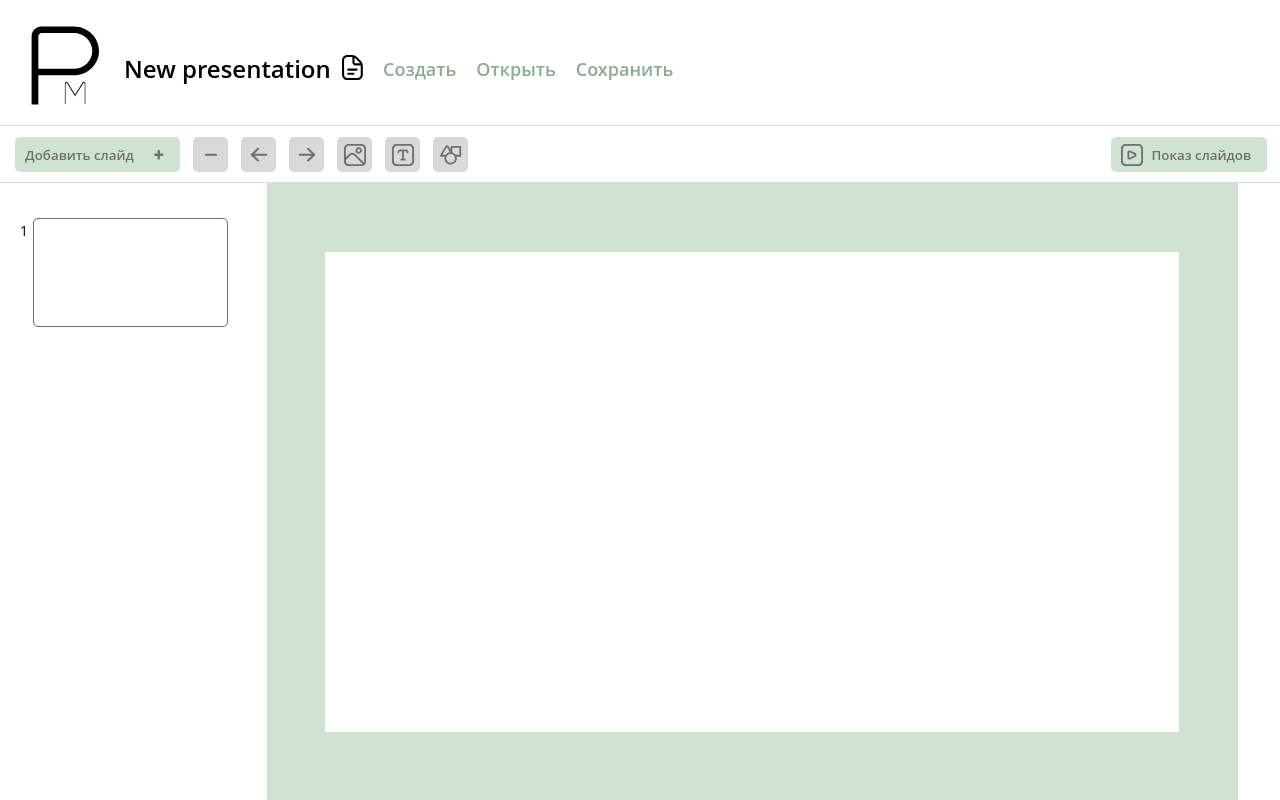
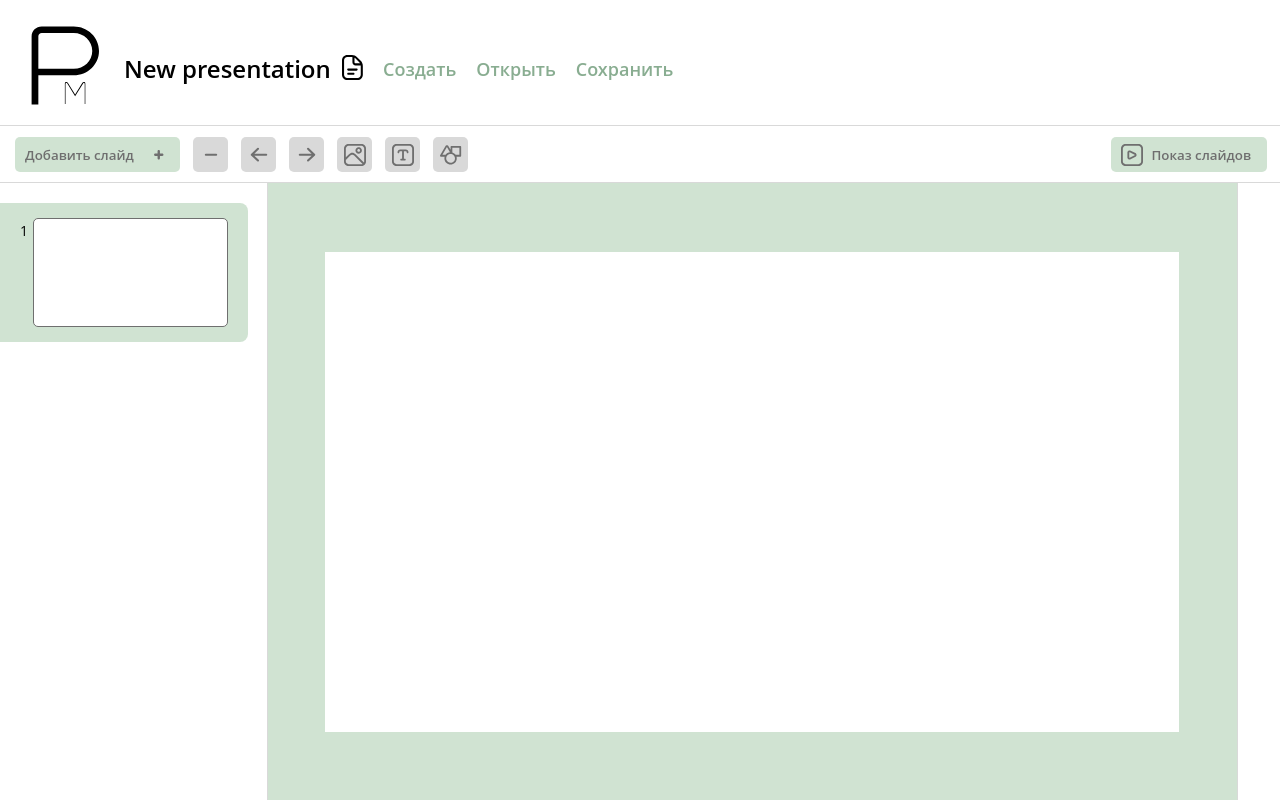
Before and after one commit to DmitryIldyukov/FrontEndPresentationMaker, a React (Create React App) app: page / in a window 1280 px wide. Built offline with nearby package versions, Linux system fonts and the light colour scheme.

Commit message:
Переделал SlideList (Выбор слайда)

```diff
--- a/src/components/editor/EditorFn.tsx
+++ b/src/components/editor/EditorFn.tsx
@@ -1,14 +1,18 @@
-import {createPresentation, createSlide, removeSlide} from "../../types/functions";
+import {createPresentation, createSlide, removeSlide, selectSlide} from "../../types/functions";
 import {dispatch} from "./Editor";
 
 export const addSlideHandler = () => {
     dispatch(createSlide, {});
 }
 
-export const removeSlideHandler = (slideIndex: number) => {
-    dispatch(removeSlide, slideIndex);
+export const removeSlideHandler = (slideId: number) => {
+    dispatch(removeSlide, slideId);
 }
 
 export const createPresentationHandler = () => {
     dispatch(createPresentation, {});
 }
+
+export const selectSlideHandler = (slideId: number) => {
+    dispatch(selectSlide, slideId)
+}
--- a/src/components/slideList/Slide.module.css
+++ b/src/components/slideList/Slide.module.css
@@ -6,6 +6,19 @@
     background-color: #FFFFFF;
 }
 
+.slideChecked {
+    background: #9BC3A078;
+}
+
+.slideMainPart {
+    display: flex;
+    cursor: pointer;
+    position: relative;
+    padding: 15px 20px;
+    margin-right: 15px;
+    border-top-right-radius: 8px;
+    border-bottom-right-radius: 8px;
+}
 
 .slideContainer {
     display: flex;
@@ -15,34 +28,6 @@
 .slideContainer input[type=radio] {
     display: none;
 }
-
-.visible {
-    display: initial;
-}
-
-.slideContainer label {
-    display: flex;
-    cursor: pointer;
-    position: relative;
-    padding: 15px 20px;
-    margin-right: 15px;
-    border-top-right-radius: 8px;
-    border-bottom-right-radius: 8px;
-}
-
-.slideContainer input[type=radio]:checked + label {
-    background: #9BC3A078;
-}
-
-/*.slideContainer input[type=radio]:checked {*/
-/*    label {*/
-/*        .slideTool {*/
-/*            .deleteSlide {*/
-/*                display: initial;*/
-/*            }*/
-/*        }*/
-/*    }*/
-/*}*/
 
 .slideTool {
     display: flex;
@@ -57,12 +42,3 @@
     font-size: 14px;
     padding-top: 3px;
 }
-
-.deleteSlide {
-    font-family: 'Open Sans', sans-serif;
-    font-size: 14px;
-    padding-top: 3px;
-    width: 18px;
-    height: 18px;
-    display: none;
-}
--- a/src/components/slideList/Slide.tsx
+++ b/src/components/slideList/Slide.tsx
@@ -1,18 +1,22 @@
 import React from 'react';
 import styles from './Slide.module.css';
+import { selectSlideHandler } from '../editor/EditorFn';
 
 const Slide = (Props: { slideId: number, isSelectedSlide: boolean }) => {
     return (
-        <li className={styles.slideContainer}>
-            <input id="radio-1" type="radio" name="radio"/>
-            <label htmlFor="radio-1">
+        <li
+            onClick={() => selectSlideHandler(Props.slideId - 1)}
+            className={styles.slideContainer}
+            key={Props.slideId}
+        >
+            <div className={styles.slideMainPart + " " + (Props.isSelectedSlide ? styles.slideChecked : undefined)}>
                 <div className={styles.slideTool}>
                     <span className={ styles.slideNumber }>{ Props.slideId }</span>
                 </div>
-                <div className={styles.slide} >
+                <div className={styles.slide}>
 
                 </div>
-            </label>
+            </div>
         </li>
     )
 }
--- a/src/components/slideList/SlideList.module.css
+++ b/src/components/slideList/SlideList.module.css
@@ -17,6 +17,7 @@ li {
     height: calc(100vh - 183px);
     overflow-y: scroll;
     overflow-x: hidden;
+    align-items: center;
 }
 
 .slideList::-webkit-scrollbar-track {
--- a/src/components/slideList/SlideList.tsx
+++ b/src/components/slideList/SlideList.tsx
@@ -4,8 +4,8 @@ import styles from './SlideList.module.css';
 
 export function SlideList( Props: { slideList: TSlide[], selectedSlides: TSlide[] }) {
 
-    const slides = Props.slideList.map((slide, index) => (
-        <Slide slideId={slide.slideId} isSelectedSlide={Props.selectedSlides.some((Slide) => Slide.slideId === slide.slideId)} />
+    const slides = Props.slideList.map((slide, id) => (
+        <Slide key={id} slideId={slide.slideId} isSelectedSlide={Props.selectedSlides.some((Slide) => Slide.slideId === slide.slideId)} />
     ));
 
     return (
--- a/src/types/functions.ts
+++ b/src/types/functions.ts
@@ -51,16 +51,16 @@ export function removeSlide(presentation: Presentation, slideId: number): Presen
     };
 }
 
-function selectSlide(presentation: Presentation, slideId: number): Presentation {
+export function selectSlide(presentation: Presentation, slideId: number): Presentation {
     const slide = presentation.slides[slideId];
-    const newSelectedSlides = [...presentation.selectedSlides, slide];
+    const newSelectedSlides = [slide];
     return {
         ...presentation,
         selectedSlides: newSelectedSlides
     };
 }
 
-function selectSlides(presentation:Presentation, slideIds: []): Presentation {
+export function selectSlides(presentation:Presentation, slideIds: []): Presentation {
     slideIds.forEach((item) => {
         selectSlide(presentation, item);
     });
```
